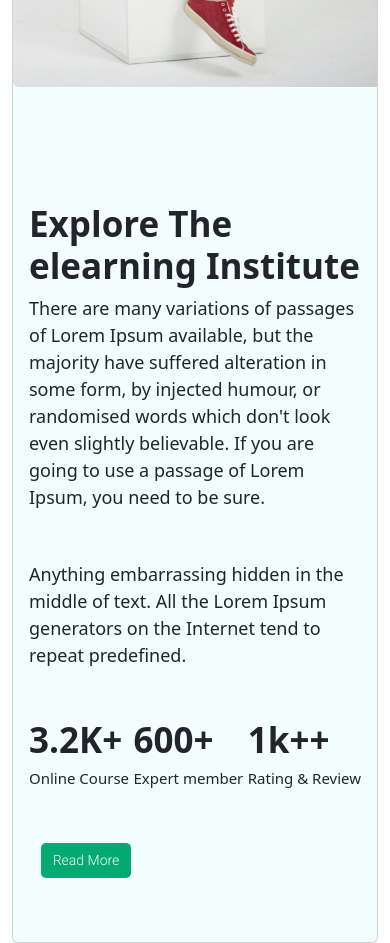
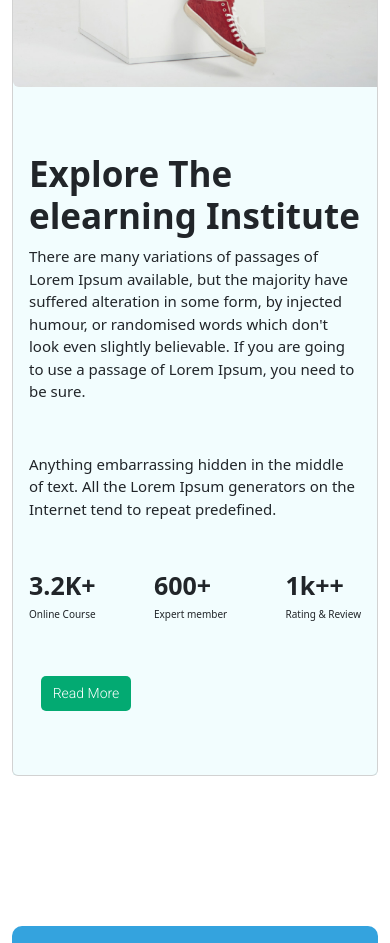
Before and after one commit to ehemon3059/Pro-Edu, a plain HTML site: page index.html in a window 390 px wide. Shown: the part 4960-5903 px from the top of the page. Drawn offline with nearby package versions, Linux system fonts and the light colour scheme.

Commit message:
Ready to live

```diff
--- a/index.html
+++ b/index.html
@@ -4,7 +4,7 @@
 <head>
     <meta charset="utf-8">
     <meta name="viewport" content="width=device-width, initial-scale=1">
-    <title>Online Pro Edu</title>
+    <title>Pro Edu Online Tution</title>
     <link href="https://cdn.jsdelivr.net/npm/bootstrap@5.2.0/dist/css/bootstrap.min.css" rel="stylesheet"
         integrity="sha384-gH2yIJqKdNHPEq0n4Mqa/HGKIhSkIHeL5AyhkYV8i59U5AR6csBvApHHNl/vI1Bx" crossorigin="anonymous">
         <link rel="stylesheet" href="https://cdnjs.cloudflare.com/ajax/libs/font-awesome/6.1.2/css/all.min.css">
@@ -281,8 +281,6 @@
                                     <h4>Rating & Review</h4>
 
                                 </div>
-
-
 
                             </div>
 
@@ -604,7 +602,7 @@
                 <div class="text-center big-title">
                     <h1>Trusted by over 800+ companies</h1>
                 </div>
-                <div class="comapny-logos d-flex justify-content-between mt-5 mb-5">
+                <div class="comapny-logos d-flex justify-content-between  align-items-center mt-5 mb-5 ">
                     <div><img src="images/company/company-1.png" alt=""></div>
                     <div><img src="images/company/company-2.png" alt=""></div>
                     <div><img src="images/company/company-3.png" alt=""></div>
--- a/style.css
+++ b/style.css
@@ -319,12 +319,23 @@ font-size: 15px;
         font-size: 25px !important;
         font-weight: 700 !important;
      }
-         .big-title p {
-            font-size: 16px;
-             margin-left: 40px !important;
-             margin-right: 40px !important;
-         }
-
+    .big-title p {
+    font-size: 16px;
+        margin-left: 40px !important;
+        margin-right: 40px !important;
+    }
+    .explore-title{
+        margin-top: 50px !important;
+    }
+    .explore-count h1{
+    font-size: 25px;
+    }
+    .explore-count h4{
+        font-size: 10px;
+    }
+    .explore-title p{
+        font-size: 15px;
+    }
 
  }
 
```
